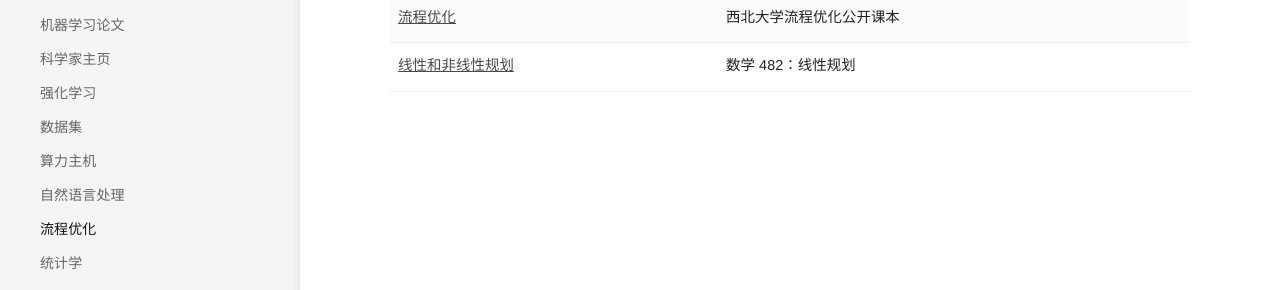
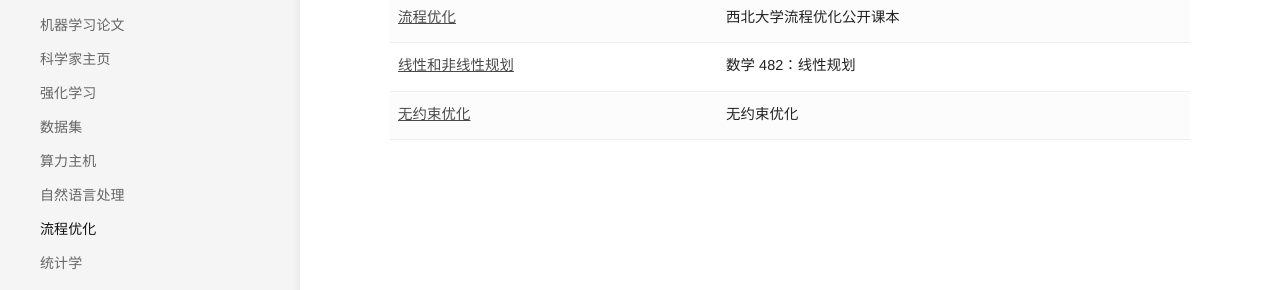
Before and after one commit to bashendixie/Machine_Learning_Notes, a Jekyll site: the page built from _docs/1、机器学习/流程优化.md, in a window 1280 px wide. Shown: the part 315-605 px from the top of the page. Built offline with Jekyll 4.4.1, drawn with Linux system fonts in a browser that asks for light colours; some web fonts are replaced.

Commit message:
no message

```diff
--- a/_docs/1、机器学习/流程优化.md
+++ b/_docs/1、机器学习/流程优化.md
@@ -36,6 +36,14 @@
 				数学 482：线性规划
 			</td>
 		</tr>
+		<tr>
+			<td>
+				<a href="https://neos-guide.org/content/unconstrained-optimization">无约束优化</a>
+			</td>
+			<td>
+				无约束优化
+			</td>
+		</tr>
 
 	</tbody>
 </table>
```
